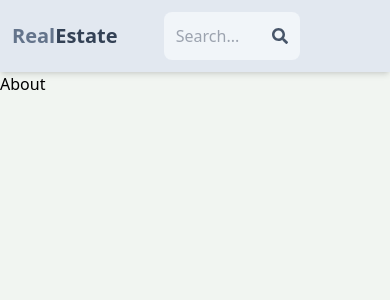
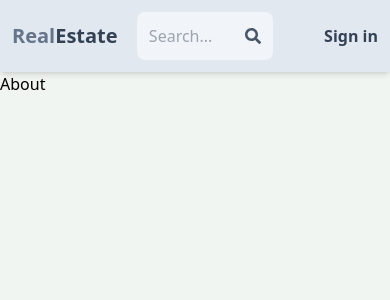
Before and after one commit to Russ-S/mern-estate, a React (Vite) app in the folder client/: page /about in a window 390 px wide. Shown: the top 300 px of the page. Built offline with nearby package versions, Linux system fonts and the light colour scheme; no server answers.

Commit message:
update the header and make the profile page private

```diff
--- a/client/src/App.jsx
+++ b/client/src/App.jsx
@@ -5,6 +5,7 @@
 import About from "./pages/About";
 import Profile from "./pages/Profile";
 import Header from "./components/Header";
+import PrivateRoute from "./components/PrivateRoute";
 
 export default function App() {
   return (
@@ -15,7 +16,9 @@
         <Route path="/sign-in" element={<SignIn />} />
         <Route path="/sign-up" element={<SignUp />} />
         <Route path="/about" element={<About />} />
-        <Route path="/profile" element={<Profile />} />
+        <Route element={<PrivateRoute />}>
+          <Route path="/profile" element={<Profile />} />
+        </Route>
       </Routes>
     </BrowserRouter>
   );
--- a/client/src/components/Header.jsx
+++ b/client/src/components/Header.jsx
@@ -1,7 +1,9 @@
 import { FaSearch } from "react-icons/fa";
 import { Link } from "react-router-dom";
+import { useSelector } from "react-redux";
 
 const Header = () => {
+  const { currentUser } = useSelector((state) => state.user);
   return (
     <header className="bg-slate-200 shadow-md">
       <div className="flex justify-between items-center max-w-6xl mx-auto p-3">
@@ -28,10 +30,19 @@
               About
             </li>
           </Link>
-          <Link to="sign-in">
-            <li className="hidden sm:inline text-slate-700 font-semibold hover:underline">
-              Sign in
-            </li>
+
+          <Link to="/profile">
+            {currentUser ? (
+              <img
+                className="rounded-full h-7 w-7 pbject-cover"
+                src={currentUser.avatar}
+                alt="profile"
+              />
+            ) : (
+              <li className="text-slate-700 font-semibold hover:underline">
+                Sign in
+              </li>
+            )}
           </Link>
         </ul>
       </div>
--- /dev/null
+++ b/client/src/components/PrivateRoute.jsx
@@ -0,0 +1,7 @@
+import { useSelector } from "react-redux";
+import { Outlet, Navigate } from "react-router-dom";
+
+export default function PrivateRoute() {
+  const { currentUser } = useSelector((state) => state.user);
+  return currentUser ? <Outlet /> : <Navigate to="/sign-in" />;
+}
```
